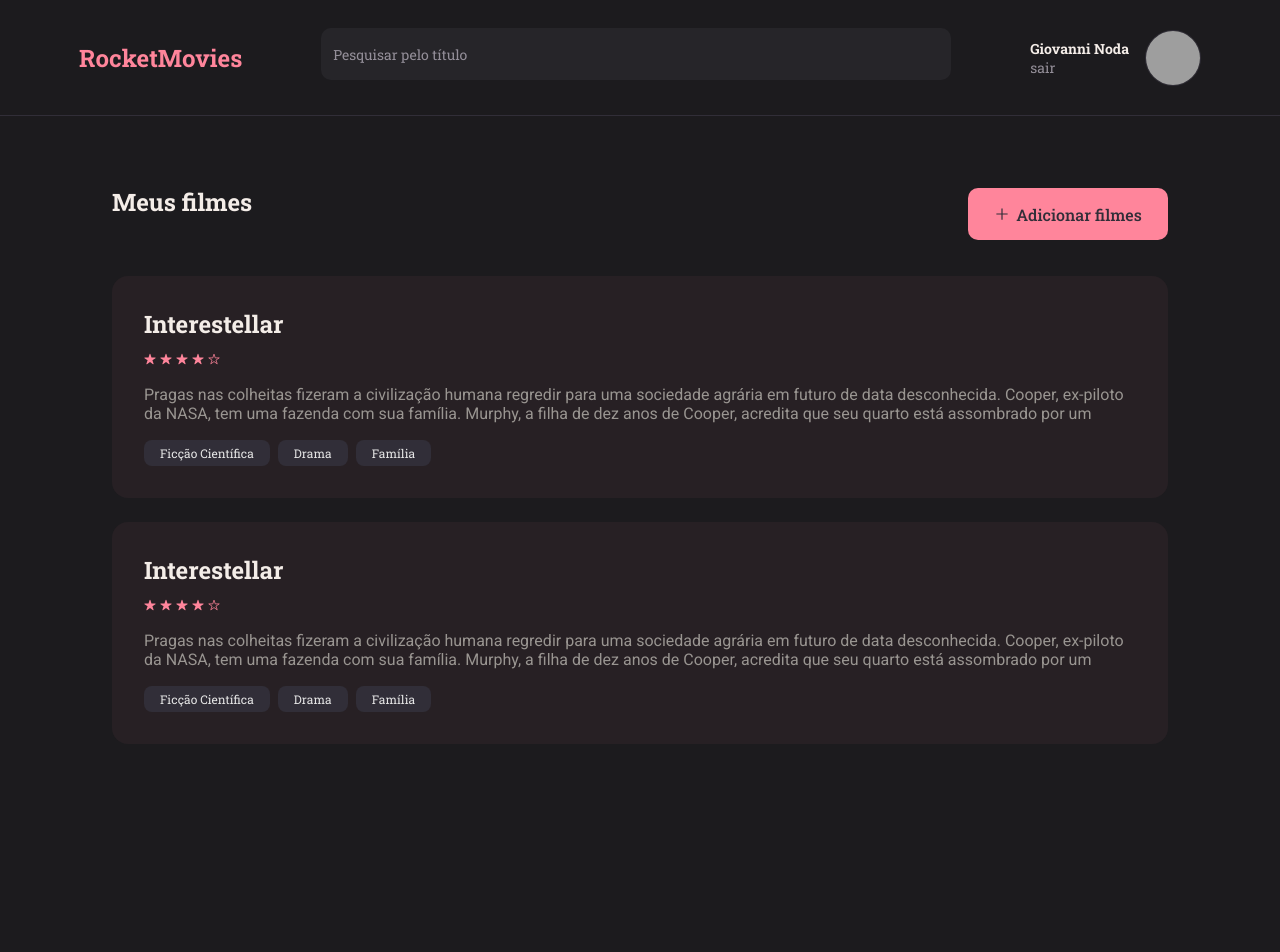
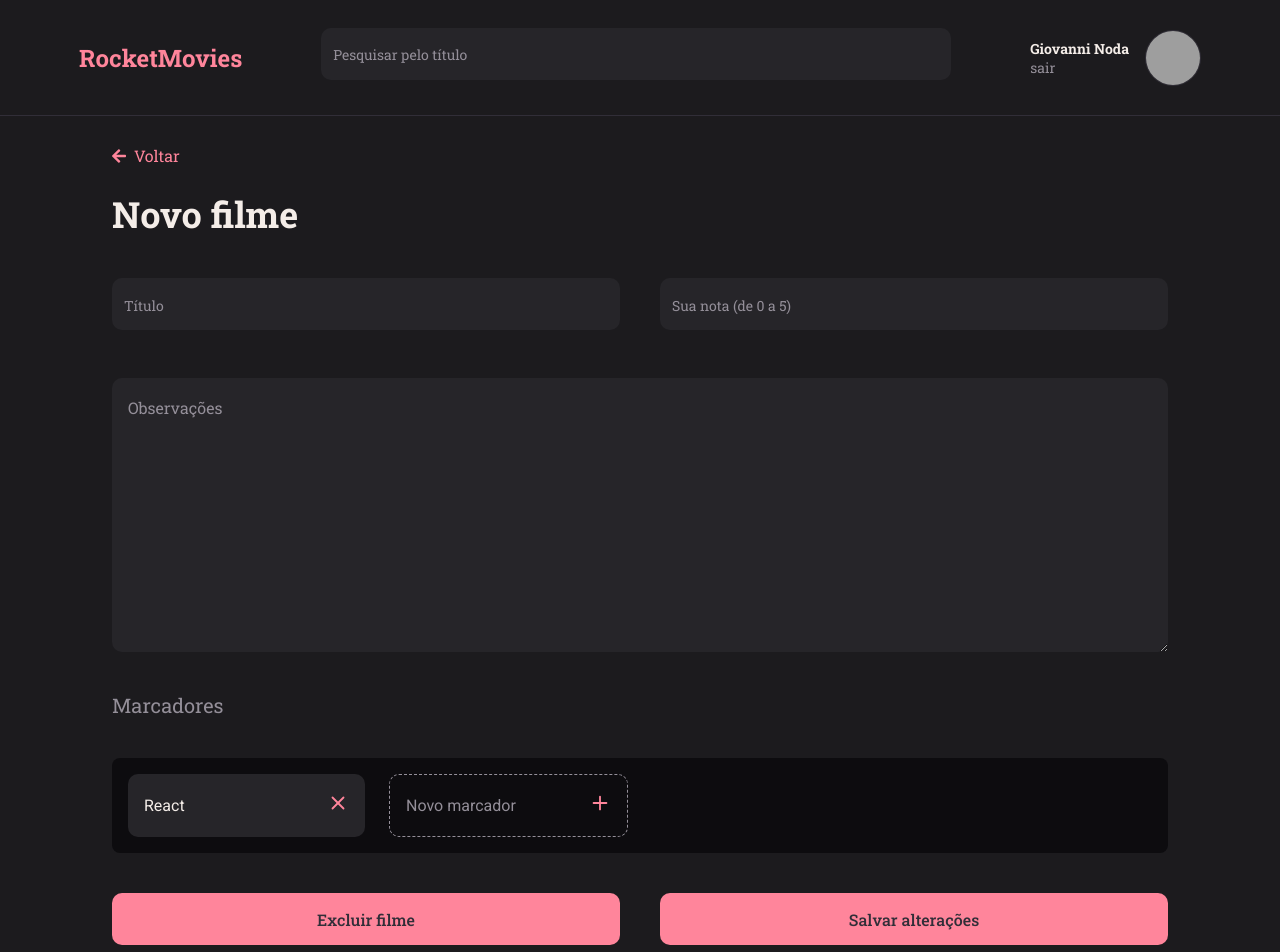
Before and after one commit to GiovanniNoda/rocket-movies, a React (Vite) app in the folder rocketmovies/: page / in a window 1280 px wide. Shown: the top 952 px of the page. Before the commit the page ends 800 px from the top, so only its background shows below. Built offline with nearby package versions, Linux system fonts and the light colour scheme; grey boxes are pictures that could not be loaded.

Commit message:
Markers ButtonText e page Create finalizada

```diff
--- a/rocketmovies/src/components/ButtonText/index.jsx
+++ b/rocketmovies/src/components/ButtonText/index.jsx
@@ -0,0 +1,10 @@
+import { Container } from "./style"
+
+export function ButtonText({ title, Icon: Icon, ...rest }) {
+    return(
+        <Container type="button">
+            {Icon && <Icon size={20} />}
+            {title}
+        </Container>
+    )
+}
--- a/rocketmovies/src/components/ButtonText/style.js
+++ b/rocketmovies/src/components/ButtonText/style.js
@@ -0,0 +1,15 @@
+import styled from 'styled-components'
+
+export const Container = styled.button`
+    all: unset;
+    color: ${({ theme }) => theme.COLORS.PINK};
+
+    display: flex;
+    align-items: center;
+    gap: 0.8rem;
+    cursor: pointer;
+
+    > svg {
+        width: 1.4rem;
+    }
+`
--- /dev/null
+++ b/rocketmovies/src/components/Markers/index.jsx
@@ -0,0 +1,20 @@
+import { Container } from "./style"
+import { FiPlus, FiX } from 'react-icons/fi'
+
+export function Marker({ isNew, value, ...rest }) {
+    return(
+        <Container isNew={isNew}>
+            <input
+            type="text"
+            value={value}
+            readOnly={!isNew}
+            {...rest}
+            />
+
+            <button
+            type="button">
+                {isNew ? <FiPlus /> : <FiX />}
+            </button>
+        </Container>
+    )
+}
--- /dev/null
+++ b/rocketmovies/src/components/Markers/style.js
@@ -0,0 +1,35 @@
+import styled from 'styled-components'
+
+export const Container = styled.div`
+    display: flex;
+    align-items: center;
+    justify-content: center;
+
+    padding: 1.6rem;
+
+    background-color: ${({ theme, isNew }) => isNew ? "transparent" : theme.COLORS.BACKGROUND_INPUT};
+    color: ${({ theme, isNew }) => isNew ? theme.COLORS.GRAY_200 : theme.COLORS.WHITE};
+
+    border: ${({ theme, isNew }) => isNew ? `1px dashed ${theme.COLORS.GRAY_200}` : "none"};
+
+    border-radius: 1.0rem;
+
+    > input {
+        color: ${({ theme }) => theme.COLORS.WHITE};
+        background-color: transparent;
+        border: none;
+        font-family: "Roboto", sans-serif;
+
+        &::placeholder {
+            color: ${({ theme }) => theme.COLORS.GRAY_200};
+            font-family: "Roboto", sans-serif;
+        }
+    }
+
+    > button {
+        all: unset;
+        color: ${({ theme }) => theme.COLORS.PINK};
+        font-size: 2.2rem;
+        cursor: pointer;
+    }
+`
--- a/rocketmovies/src/main.jsx
+++ b/rocketmovies/src/main.jsx
@@ -4,13 +4,13 @@ import { ThemeProvider } from 'styled-components'
 import GlobalStyles from './styles/global'
 import theme from './styles/theme'
 
-import { Home } from './pages/Home'
+import { Create } from './pages/Create'
 
 createRoot(document.getElementById('root')).render(
   <StrictMode>
     <ThemeProvider theme={theme}>
       <GlobalStyles />
-      <Home />
+      <Create />
     </ThemeProvider>
   </StrictMode>,
 )
--- /dev/null
+++ b/rocketmovies/src/pages/Create/index.jsx
@@ -0,0 +1,47 @@
+import { Container } from "./style"
+import { Header } from '../../components/Header'
+import { ButtonText } from '../../components/ButtonText'
+import { Input } from '../../components/Input'
+import { Marker } from '../../components/Markers'
+import { Button } from '../../components/Button'
+import { FaArrowLeft } from "react-icons/fa"
+
+export function Create() {
+    return(
+        <Container>
+            <Header />
+
+            <main>
+                <ButtonText title="Voltar" Icon={FaArrowLeft} />
+
+                <h1>Novo filme</h1>
+
+                <div class="input-wrapper">
+                    <Input placeholder="Título" type="text" />
+
+                    <Input placeholder="Sua nota (de 0 a 5)" type="number" />
+                </div>
+
+                <textarea placeholder="Observações"></textarea>
+
+                <h2>Marcadores</h2>
+
+                <div class="markers-wrapper">
+                    <Marker type="text" value="React" />
+
+                    <Marker isNew placeholder="Novo marcador" />
+                </div>
+
+                <div class="button-wrapper">
+                    <Button>
+                        Excluir filme
+                    </Button>
+
+                    <Button>
+                        Salvar alterações
+                    </Button>
+                </div>
+            </main>
+        </Container>
+    )
+}
--- /dev/null
+++ b/rocketmovies/src/pages/Create/style.js
@@ -0,0 +1,79 @@
+import styled from 'styled-components'
+
+export const Container = styled.div`
+    width: 100%;
+    height: 100vh;
+
+    display: grid;
+    grid-template-rows: 105px auto;
+    grid-template-areas:
+    "header"
+    "content";
+
+   > main {
+        grid-area: content;
+        width: 105.6rem;
+        margin: 4.0rem auto;
+        display: flex;
+        flex-flow: column nowrap;
+
+        h1 {
+            color: ${({ theme }) => theme.COLORS.WHITE};
+            font-size: 3.6rem;
+            margin-top: 2.4rem;
+        }
+
+        .input-wrapper {
+            width: 100%;
+            display: flex;
+            flex-flow: row nowrap;
+            gap: 4.0rem;
+            margin-top: 4.0rem;
+        }
+
+        textarea {
+            width: 100%;
+            height: 27.4rem;
+            padding: 1.9rem 1.6rem;
+            margin-top: 4.0rem;
+            background-color: ${({ theme }) => theme.COLORS.BACKGROUND_INPUT};
+            border: none;
+            border-radius: 1.0rem;
+            color: ${({ theme }) => theme.COLORS.WHITE};
+
+            &::placeholder {
+                color: ${({ theme }) => theme.COLORS.GRAY_200};
+            }
+        }
+
+        h2 {
+            color: ${({ theme }) => theme.COLORS.GRAY_200};
+            font-size: 2.0rem;
+            font-weight: 400;
+            margin-top: 4.0rem;
+        }
+
+        .markers-wrapper {
+            width: 100%;
+            background-color: ${({ theme }) => theme.COLORS.GRAY_500};
+
+            display: flex;
+            flex-flow: row nowrap;
+            gap: 2.4rem;
+
+            padding: 1.6rem;
+            margin-top: 4.0rem;
+
+            border-radius: 0.8rem;
+        }
+
+        .button-wrapper {
+            width: 100%;
+            display: flex;
+            flex-flow: row nowrap;
+            gap: 4.0rem;
+            margin-top: 1.6rem;
+            margin-bottom: 4.0rem;
+        }
+   }
+`
```
